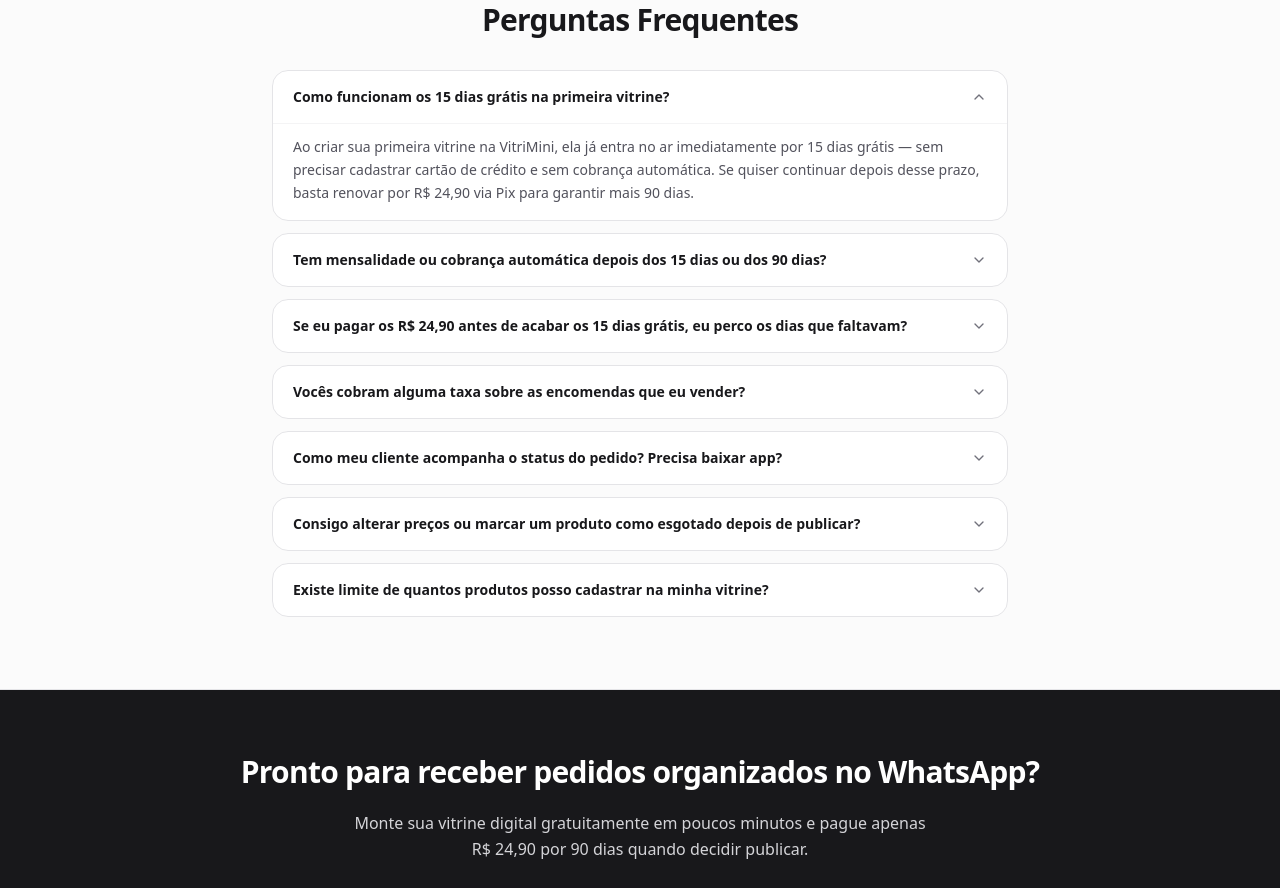
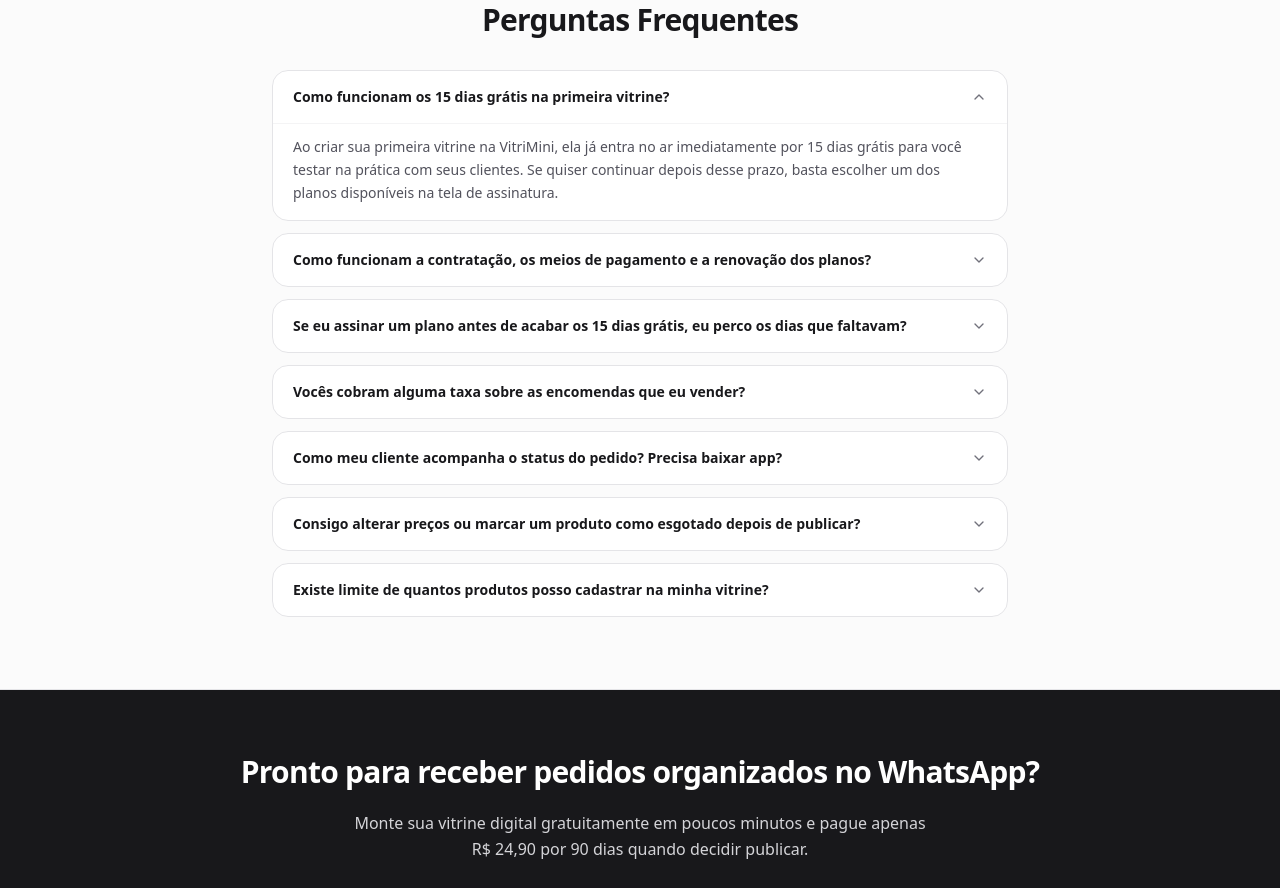
Before and after one commit to copperlamb78/vitrimini, a React (Vite) app in the folder frontend/: page / in a window 1280 px wide. Shown: the part 3800-4688 px from the top of the page. Built offline with nearby package versions, Linux system fonts and the light colour scheme; no server answers.

Commit message:
refactor(faq): update pricing, billing modalities and advance payment copy

```diff
--- a/frontend/src/data/landingFaq.ts
+++ b/frontend/src/data/landingFaq.ts
@@ -7,22 +7,22 @@ export const LANDING_FAQ_ITEMS: LandingFaqItem[] = [
   {
     question: 'Como funcionam os 15 dias grátis na primeira vitrine?',
     answer:
-      'Ao criar sua primeira vitrine na VitriMini, ela já entra no ar imediatamente por 15 dias grátis — sem precisar cadastrar cartão de crédito e sem cobrança automática. Se quiser continuar depois desse prazo, basta renovar por R$ 24,90 via Pix para garantir mais 90 dias.',
+      'Ao criar sua primeira vitrine na VitriMini, ela já entra no ar imediatamente por 15 dias grátis para você testar na prática com seus clientes. Se quiser continuar depois desse prazo, basta escolher um dos planos disponíveis na tela de assinatura.',
   },
   {
-    question: 'Tem mensalidade ou cobrança automática depois dos 15 dias ou dos 90 dias?',
+    question: 'Como funcionam a contratação, os meios de pagamento e a renovação dos planos?',
     answer:
-      'Não. Não pedimos cartão de crédito e nunca fazemos cobranças automáticas. Quando quiser continuar com a vitrine no ar, você faz um pagamento único de R$ 24,90 via Pix e libera mais 90 dias corridos.',
+      'A contratação pode ser feita nas modalidades avulsa ou recorrente, conforme os meios de pagamento disponíveis na tela de assinatura no momento da contratação. Caso opte pela assinatura recorrente, o cancelamento é simples e pode ser feito a qualquer momento pelo próprio painel, sem multa.',
   },
   {
-    question: 'Se eu pagar os R$ 24,90 antes de acabar os 15 dias grátis, eu perco os dias que faltavam?',
+    question: 'Se eu assinar um plano antes de acabar os 15 dias grátis, eu perco os dias que faltavam?',
     answer:
-      'De jeito nenhum! Os 90 dias são somados a partir da data em que seus 15 dias grátis iam vencer, então você aproveita até 105 dias no ar.',
+      'De jeito nenhum! O tempo do plano é somado a partir da data em que seus 15 dias grátis iam vencer — em um plano de 90 dias, por exemplo, você aproveita até 105 dias no ar.',
   },
   {
     question: 'Vocês cobram alguma taxa sobre as encomendas que eu vender?',
     answer:
-      'Zero comissão. Todo o valor das suas vendas e o sinal pago pelos seus clientes caem diretamente na sua conta usando a sua própria chave Pix.',
+      'Zero comissão. Todo o valor das suas vendas e o pagamento antecipado feito pelos seus clientes caem diretamente na sua conta usando a sua própria chave Pix ou Mercado Pago.',
   },
   {
     question:
```
